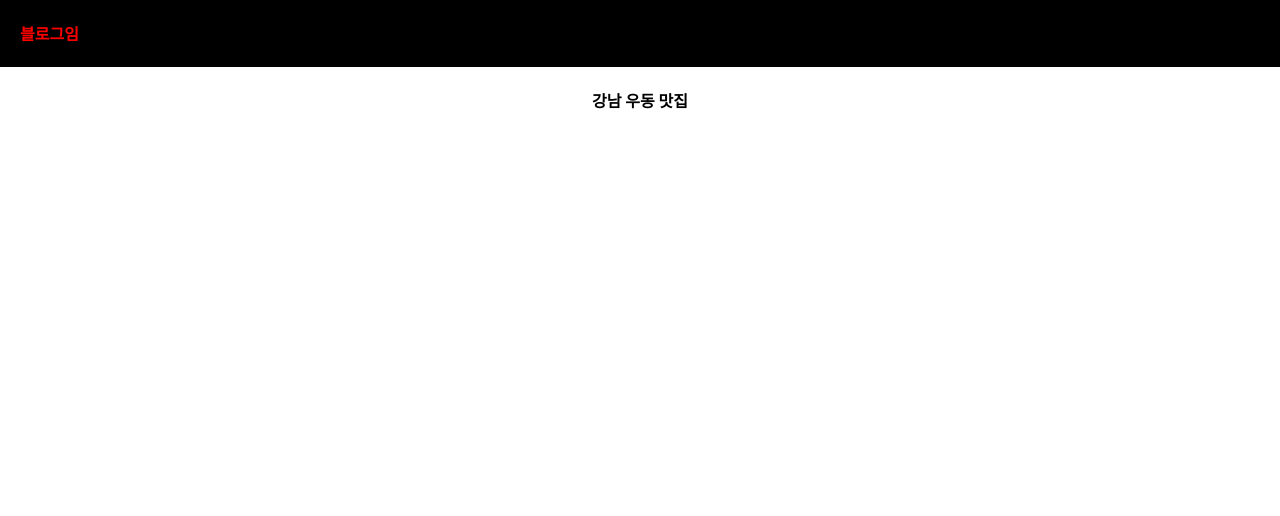
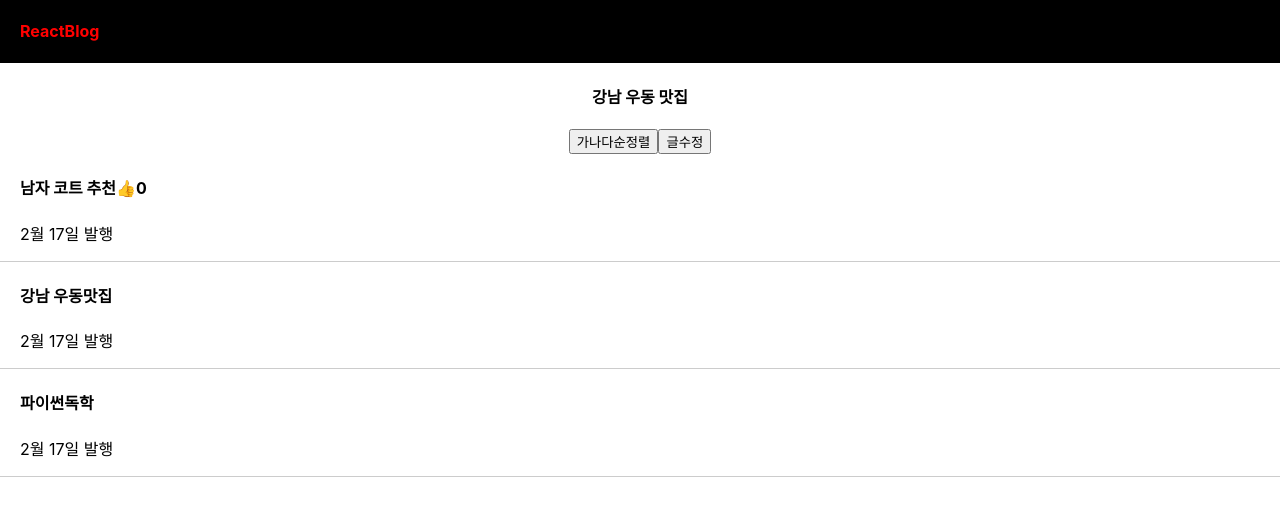
Before and after one commit to Axing00/MY_APP, a React (Create React App) app: page / in a window 1280 px wide. Shown: the top 516 px of the page. Built offline with nearby package versions, Linux system fonts and the light colour scheme.

Commit message:
+ 버튼 클릭시 글자제목 과 가나다순으로 정렬되기

```diff
--- a/src/App.css
+++ b/src/App.css
@@ -7,13 +7,37 @@
   pointer-events: none;
 }
 
-
 .black-nav{
   display: flex;
   background-color: #000;
   color: #fff;
   padding-left: 20px;
 }
+
+div{
+  box-sizing: border-box;
+}
+
+.list{
+  padding-left: 20px;
+  text-align: left;
+  border-bottom: 1px solid #ccc;
+}
+
+
+
+
+
+
+
+
+
+
+
+
+
+
+
 
 @media (prefers-reduced-motion: no-preference) {
   .App-logo {
--- a/src/App.js
+++ b/src/App.js
@@ -1,5 +1,8 @@
-import logo from './logo.svg';
+// eslint-disable
+/*eslint-disable*/
+
 import './App.css';
+import { useState } from 'react';
 
 function App() {
   // javascript 경우
@@ -9,13 +12,81 @@
 
   // style을 넣을때는 style={{스타일명 : '값'}}
 
+  // +++++ state +++++
+  // 자료 잠깐 저장할땐 state 사용 (state 만드는 법)
+  // 1. import {useState}
+  // 2. useState(보관할 자료)
+  // 3. let [작명, 작명]
+
+  let [글제목1, b] = useState('남자 코트 추천');
+  let [글제목2, c] = useState('강남 우동맛집');
+  let [글제목3, d] = useState('파이썬독학');
+
+  let [글제목, 글제목변경] = useState(['남자 코트 추천', '강남 우동맛집', '파이썬독학']);
+  // a 는 state에 보관했던 자료 나옴
+  // b 는 state 변경 도와주는 함수
+
+  // ?? state 는 언제 사용해야함?
+  // 변동시 자동으로 html에 반영되게 만들고 싶을때
+  // 자주 변경될거 같은 html 부분은 state 로 만들어 놓기 (날짜, 클래스네임 같은)
+
+  let [따봉, 따봉변경] = useState(0);
+
   return (
     <div className="App">
       <div className="black-nav">
-        <h4 style={{ color: 'red', fontSzie: '16px' }}>블로그임</h4>
+        <h4 style={{ color: 'red', fontSzie: '16px' }}>ReactBlog</h4>
+      </div>
+      <h4>{post}</h4>
+
+      {/* 버튼 클릭시 글제목 가나다 순으로 정렬 시키기 */}
+      <button
+        onClick={() => {
+          let copy1 = [...글제목.sort()];
+          글제목변경(copy1);
+        }}
+      >
+        가나다순정렬
+      </button>
+
+      {/* 버튼 클릭시 첫번째 글제목 '여자코트 추천'으로 바꾸기 */}
+      <button
+        onClick={() => {
+          // ... 은 괄호 벗겨주세요 라는 의미
+          let copy = [...글제목];
+          copy[0] = '여자코트 추천';
+          글제목변경(copy);
+        }}
+
+        // state변경함수 특징
+        // 기존state == 신규state 의 경우 변경안해줌
+      >
+        글수정
+      </button>
+      <div className="list">
+        <h4>
+          {글제목[0]}
+          <span
+            onClick={() => {
+              따봉변경(따봉 + 1);
+            }}
+          >
+            👍
+          </span>
+          {따봉}
+        </h4>
+        <p>2월 17일 발행</p>
       </div>
 
-      <h4>{post}</h4>
+      <div className="list">
+        <h4>{글제목[1]}</h4>
+        <p>2월 17일 발행</p>
+      </div>
+
+      <div className="list">
+        <h4>{글제목[2]}</h4>
+        <p>2월 17일 발행</p>
+      </div>
     </div>
   );
 }
```
Also changed, not shown: src/state_.js (added).
